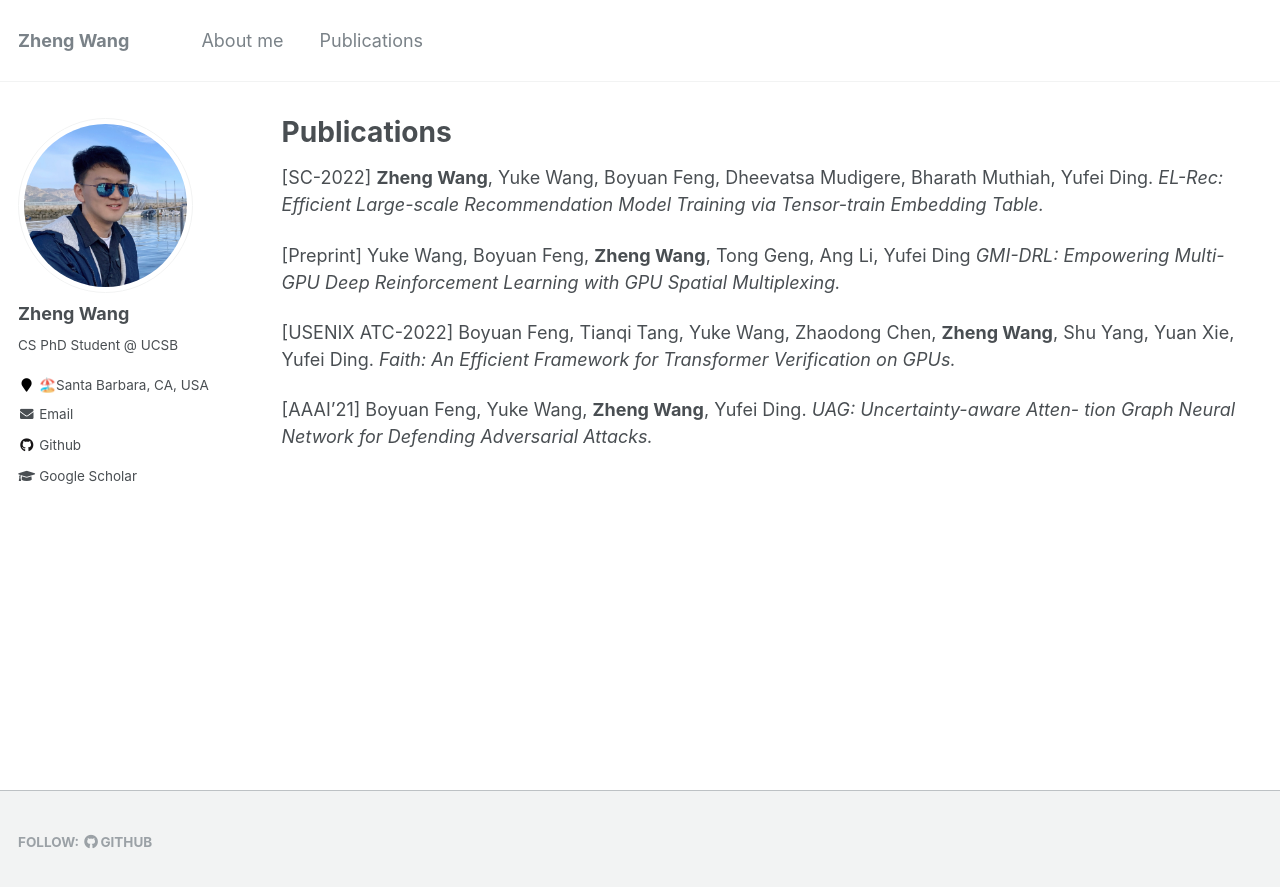
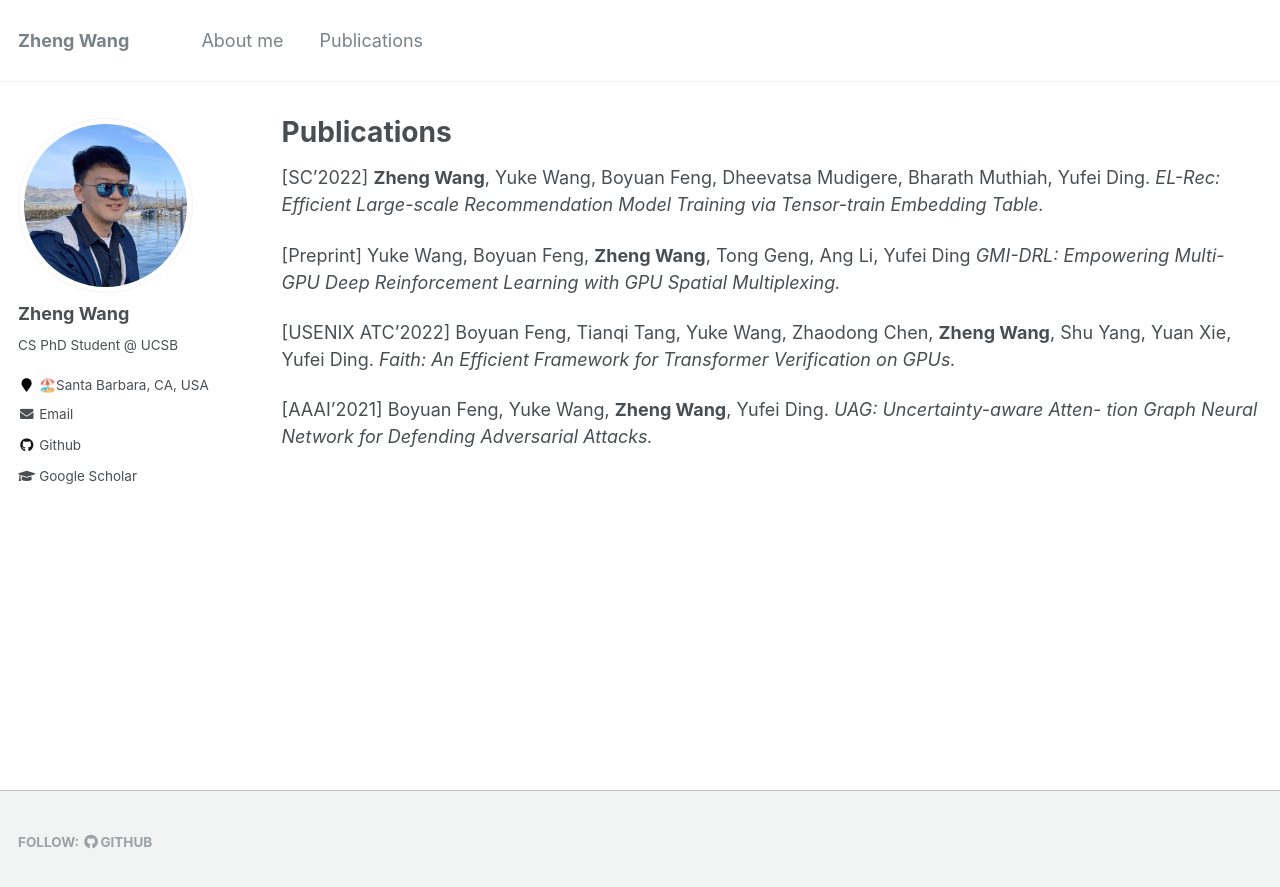
Before and after one commit to Ash-Zheng/Ash-Zheng.github.io, a Jekyll site: the page built from _pages/publications.md, in a window 1280 px wide. Shown: the top 887 px of the page. Built offline with Jekyll 4.4.1, drawn with Linux system fonts in a browser that asks for light colours.

Commit message:
update url

```diff
--- a/_config.yml
+++ b/_config.yml
@@ -11,7 +11,7 @@ title                    : "Zheng Wang"
 title_separator          : "-"
 name                     : &name "Your Name"
 description              : &description "personal description"
-url                      : https://Ash-Zheng.github.io # the base hostname & protocol for your site e.g. "https://mmistakes.github.io"
+url                      : https://www.zhengwang.info # the base hostname & protocol for your site e.g. "https://mmistakes.github.io"
 baseurl                  : "" # the subpath of your site, e.g. "/blog"
 repository               : "Ash-Zheng/Ash-Zheng.github.io"
 teaser                   :  # filename of teaser fallback teaser image placed in /images/, .e.g. "500x300.png"
--- a/_pages/publications.md
+++ b/_pages/publications.md
@@ -16,14 +16,14 @@ author_profile: true
 {% endfor %} -->
 
 
-[SC-2022] **Zheng Wang**, Yuke Wang, Boyuan Feng, Dheevatsa Mudigere, Bharath Muthiah, Yufei Ding.
+[SC'2022] **Zheng Wang**, Yuke Wang, Boyuan Feng, Dheevatsa Mudigere, Bharath Muthiah, Yufei Ding.
 *EL-Rec: Efficient Large-scale Recommendation Model Training via Tensor-train Embedding Table.*
 
 [Preprint] Yuke Wang, Boyuan Feng, **Zheng Wang**, Tong Geng, Ang Li, Yufei Ding
 *GMI-DRL: Empowering Multi-GPU Deep Reinforcement Learning with GPU Spatial Multiplexing.*
 
-[USENIX ATC-2022] Boyuan Feng, Tianqi Tang, Yuke Wang, Zhaodong Chen, **Zheng Wang**, Shu Yang, Yuan Xie, Yufei Ding.
+[USENIX ATC'2022] Boyuan Feng, Tianqi Tang, Yuke Wang, Zhaodong Chen, **Zheng Wang**, Shu Yang, Yuan Xie, Yufei Ding.
 *Faith: An Efficient Framework for Transformer Verification on GPUs.*
 
-[AAAI’21] Boyuan Feng, Yuke Wang, **Zheng Wang**, Yufei Ding.
+[AAAI'2021] Boyuan Feng, Yuke Wang, **Zheng Wang**, Yufei Ding.
 *UAG: Uncertainty-aware Atten- tion Graph Neural Network for Defending Adversarial Attacks.*
```
Also changed, not shown: _pages/about.md (+1 -1 lines).
